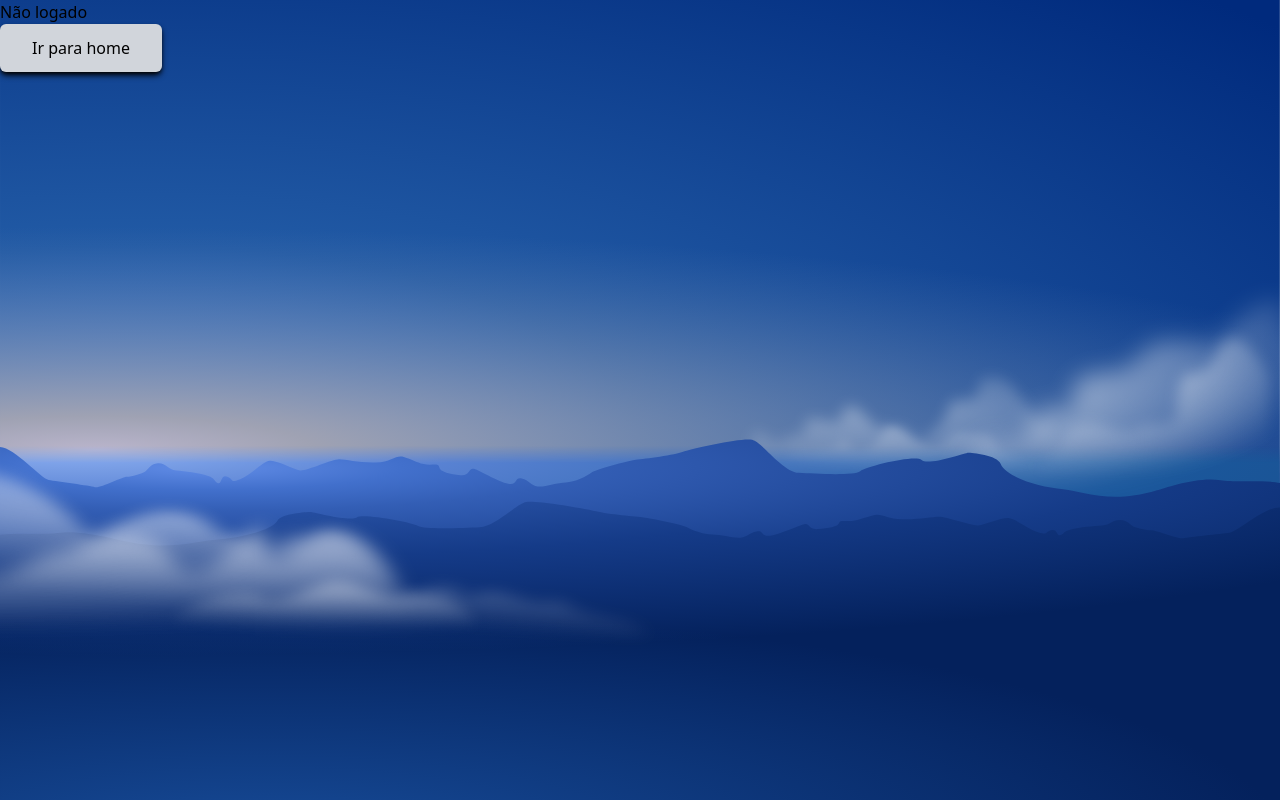
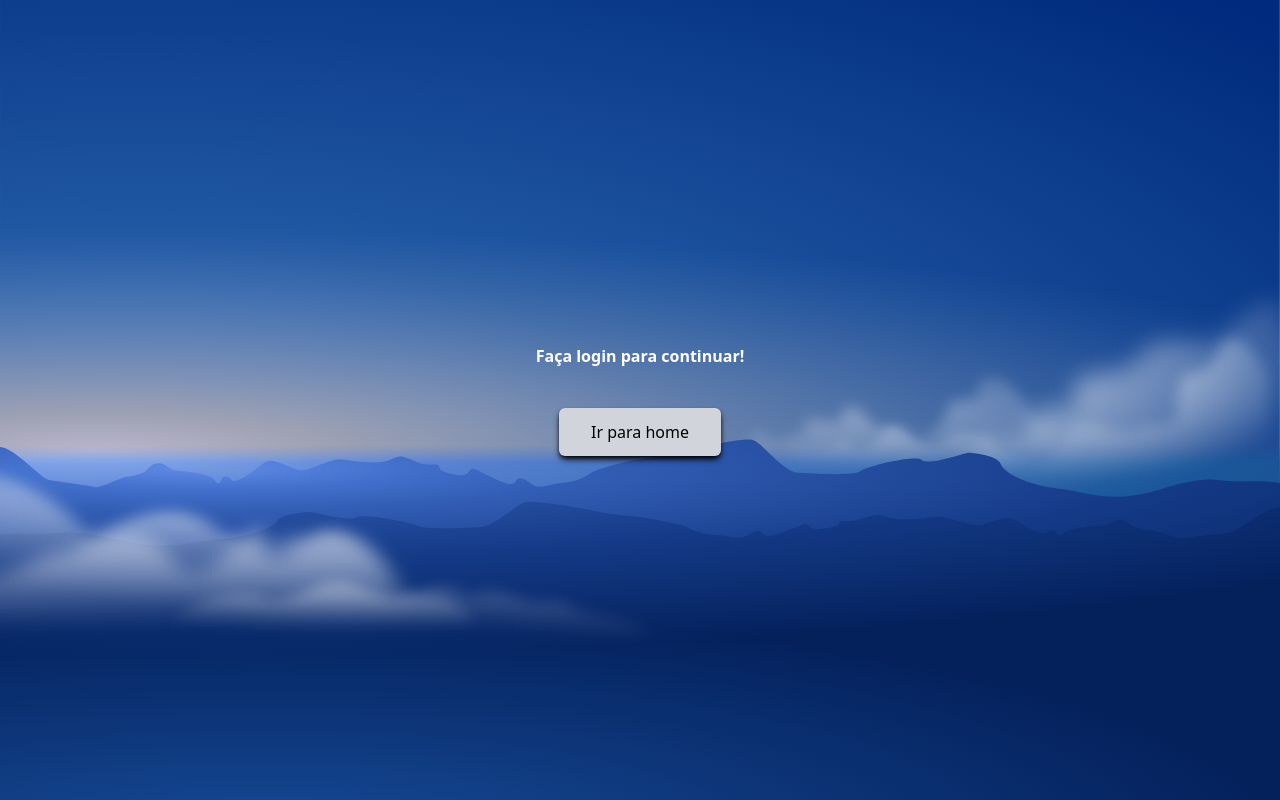
Before and after one commit to Akcio23/PI-Frontend-4, a Next.js app: page /home in a window 1280 px wide. Built offline with nearby package versions, Linux system fonts and the light colour scheme.

Commit message:
feat: create component loggend user

```diff
--- /dev/null
+++ b/src/app/_components/DefaultAllpages.jsx
@@ -0,0 +1,17 @@
+import React from 'react'
+
+const DefaultAllpages = ({ customer }) => {
+  return (
+    <div className="bg-[rgba(0,0,0,0.5)] h-[80%] w-[80%] rounded-md shadow-md shadow-black flex-col">
+      <p className="text-white font-extrabold text-xl mt-4 ml-4">
+        Seja bem vindo {customer.user}
+      </p>
+      <div className="text-white mt-4 ml-4 flex">
+        <p>temperatura em Franca </p>
+        <p className="font-black">: 24°C 🌡️</p>
+      </div>
+    </div>
+  )
+}
+
+export default DefaultAllpages
--- a/src/app/home/page.js
+++ b/src/app/home/page.js
@@ -2,21 +2,28 @@
 import React from 'react'
 import serializeruser from '../_serializer/serializeruser'
 import { ButtonHomeRedirect } from '../_components/Buttons'
+import DefaultAllpages from '../_components/DefaultAllpages'
 
 const Home = () => {
   const data = JSON.parse(sessionStorage.getItem('user'))
-  const user = serializeruser(data)
-  console.log(data)
+  const customer = serializeruser(data)
+  localStorage.setItem('customer', JSON.stringify(customer))
 
   return (
-    <div>
-      {!user?._id ? (
-        <div>
-          <p>Não logado</p>
-          <ButtonHomeRedirect />
+    <div className="h-screen flex justify-center items-center">
+      {!customer?._id ? (
+        <div className="bg-cover bg-center min-h-screen flex flex-col justify-center items-center">
+          <div className="flex flex-col gap-10  h-96 justify-center items-center">
+            <p className="text-white text-center font-bold">
+              Faça login para continuar!
+            </p>
+            <div className="flex flex-col gap-5 ">
+              <ButtonHomeRedirect />
+            </div>
+          </div>
         </div>
       ) : (
-        <div>page</div>
+        <DefaultAllpages customer={customer} />
       )}
     </div>
   )
```
